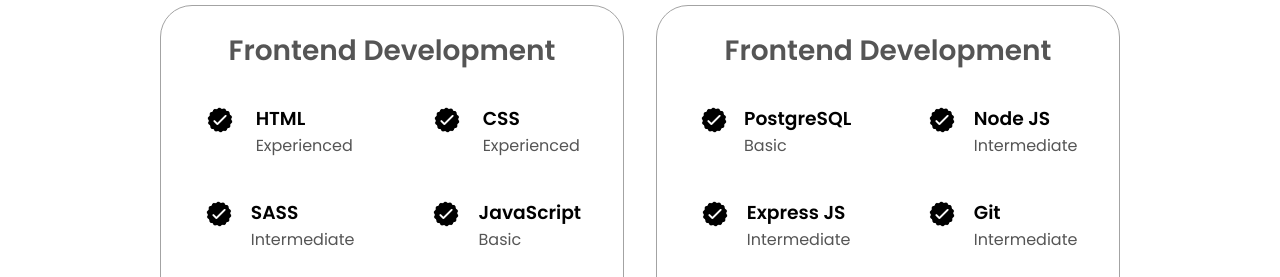
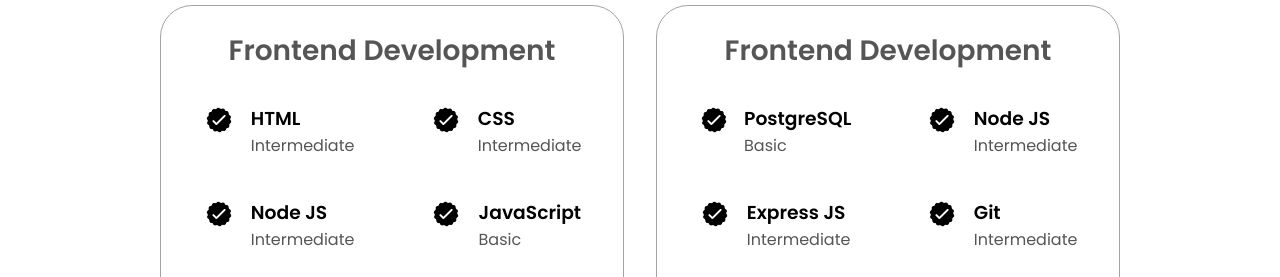
Before and after one commit to lee741/PP, a plain HTML site: page index.html in a window 1280 px wide. Shown: the part 1820-2097 px from the top of the page. Drawn offline with Linux system fonts and the light colour scheme.

Commit message:
Skills update

```diff
--- a/index.html
+++ b/index.html
@@ -141,7 +141,7 @@
                 />
                 <div>
                   <h3>HTML</h3>
-                  <p>Experienced</p>
+                  <p>Intermediate</p>
                 </div>
               </article>
               <article>
@@ -152,7 +152,7 @@
                 />
                 <div>
                   <h3>CSS</h3>
-                  <p>Experienced</p>
+                  <p>Intermediate</p>
                 </div>
               </article>
               <article>
@@ -162,7 +162,7 @@
                   class="icon"
                 />
                 <div>
-                  <h3>SASS</h3>
+                  <h3>Node JS</h3>
                   <p>Intermediate</p>
                 </div>
               </article>
```
